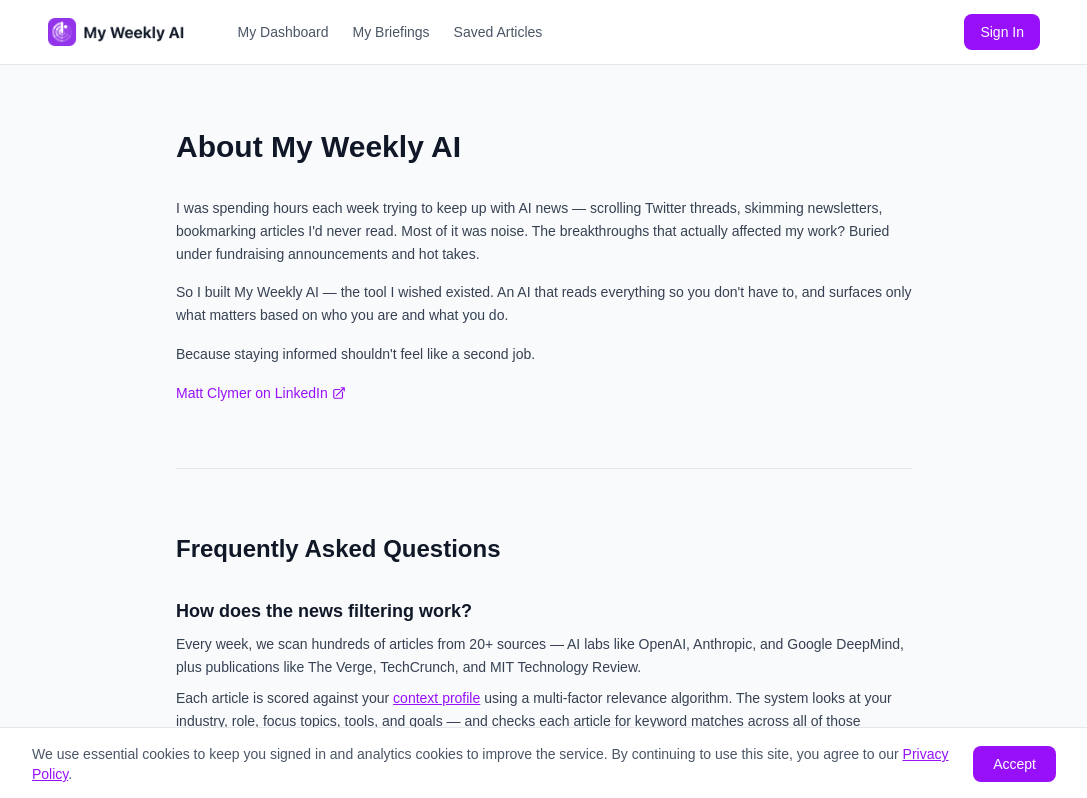
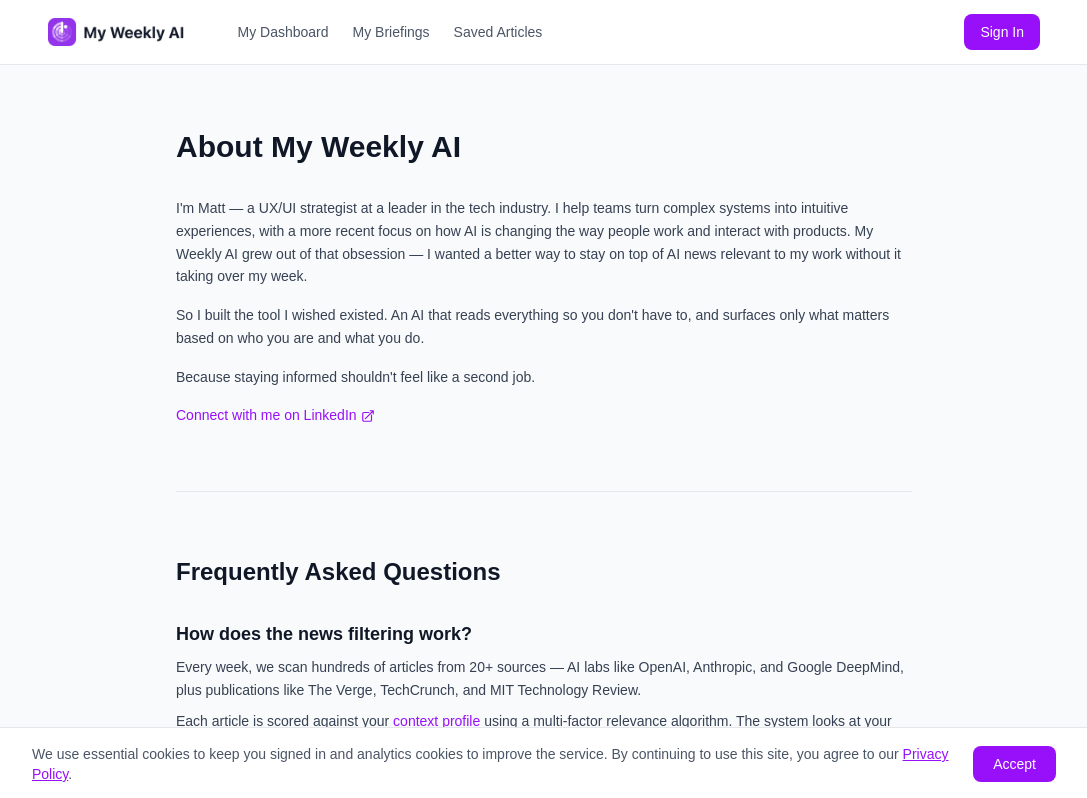
Before and after one commit to clymermatt/MyWeeklyAI, a Next.js app: page /about in a window 1280 px wide. Shown: the top 798 px of the page, without its empty margins (96-1183 px from the left). Built offline with nearby package versions, Linux system fonts and the light colour scheme; no server answers.

Commit message:
Update About page with personal bio and LinkedIn CTA
Co-Authored-By: Claude Opus 4.6 <noreply@anthropic.com>

```diff
--- a/src/app/about/page.tsx
+++ b/src/app/about/page.tsx
@@ -16,16 +16,17 @@ export default function AboutPage() {
 
         <div className="mt-8 space-y-4 text-sm leading-relaxed text-gray-700">
           <p>
-            I was spending hours each week trying to keep up with AI news &mdash;
-            scrolling Twitter threads, skimming newsletters, bookmarking articles
-            I&apos;d never read. Most of it was noise. The breakthroughs that
-            actually affected my work? Buried under fundraising announcements and
-            hot takes.
+            I&apos;m Matt &mdash; a UX/UI strategist at a leader in the tech industry.
+            I help teams turn complex systems into intuitive experiences, with a more
+            recent focus on how AI is changing the way people work and interact with
+            products. My Weekly AI grew out of that obsession &mdash; I wanted a better
+            way to stay on top of AI news relevant to my work without it taking over
+            my week.
           </p>
           <p>
-            So I built My Weekly AI &mdash; the tool I wished existed. An AI that
-            reads everything so you don&apos;t have to, and surfaces only what
-            matters based on who you are and what you do.
+            So I built the tool I wished existed. An AI that reads everything so you
+            don&apos;t have to, and surfaces only what matters based on who you are
+            and what you do.
           </p>
           <p>
             Because staying informed shouldn&apos;t feel like a second job.
@@ -37,7 +38,7 @@ export default function AboutPage() {
               rel="noopener noreferrer"
               className="inline-flex items-center gap-1 text-purple-600 hover:text-purple-700"
             >
-              Matt Clymer on LinkedIn
+              Connect with me on LinkedIn
               <svg className="h-3.5 w-3.5" fill="none" viewBox="0 0 24 24" strokeWidth={2} stroke="currentColor">
                 <path strokeLinecap="round" strokeLinejoin="round" d="M13.5 6H5.25A2.25 2.25 0 003 8.25v10.5A2.25 2.25 0 005.25 21h10.5A2.25 2.25 0 0018 18.75V10.5m-10.5 6L21 3m0 0h-5.25M21 3v5.25" />
               </svg>
```
